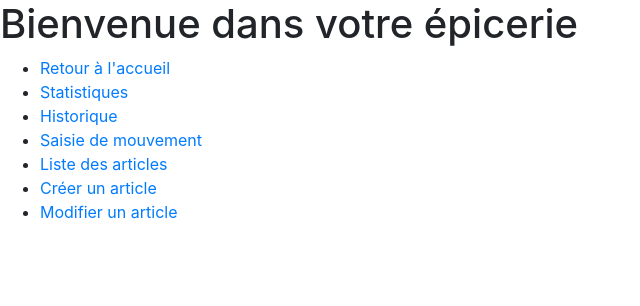
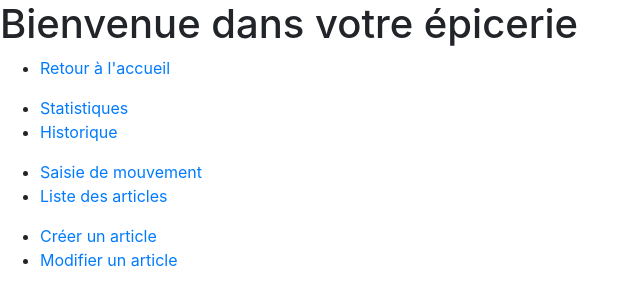
Before and after one commit to tristanchausson/eval4_5_6, a Symfony app: template templates/accueil.html.twig in a window 1280 px wide. Shown: the top 306 px of the page, without its empty margins (0-640 px from the left). Run offline with Twig, Linux system fonts and the light colour scheme; the template is opened without the code that fills it, so the values that code supplies are empty; some libraries are stand-ins or nearby versions.

Commit message:
small modifications

```diff
--- a/assets/css/app.css
+++ b/assets/css/app.css
@@ -1,4 +1,5 @@
-@import "~bootstrap/scss/bootstrap";
+@import "../../~bootstrap/scss/bootstrap";
+
 body {
     background-color: lightgray;
 }
--- a/templates/accueil.html.twig
+++ b/templates/accueil.html.twig
@@ -6,10 +6,16 @@
 <nav>
 	<ul>
 		<li><a href="/epicerie/accueil">Retour à l'accueil</a></li>
+	</ul>
+	<ul>
 		<li><a href="/epicerie/statistiques">Statistiques</a></li>
 		<li><a href="/epicerie/historique">Historique</a></li>
+	</ul>
+	<ul>
 		<li><a href="/epicerie/mouvement">Saisie de mouvement</a></li>
 		<li><a href="/epicerie/liste">Liste des articles</a></li>
+	</ul>
+	<ul>
 		<li><a href="/epicerie/creer">Créer  un article</a></li>
 		<li><a href="/epicerie/modifier">Modifier un article</a></li>
 	</ul>
--- a/templates/historique.html.twig
+++ b/templates/historique.html.twig
@@ -20,7 +20,8 @@
 		<div class="col"></div>
 			<div class="col-9" style="display: flex;">
 				{% for historique in historique %}
-					<div class="historique col-3">
+				<div class="card h-100">
+					<div class="card-body">
 						<h4>Mouvement : {{ historique.idmouvements }}</h4>
 						<p>Type de mouvement : {{ historique.typeMouvement.type }}</p>
 						<p>Article : {{ historique.article.articleNom }}</p>
@@ -28,6 +29,7 @@
 						<p>Réalisé le : {{ historique.dateMouvement.date|date("d/m/Y") }}</p>
 						<p>À : {{ historique.dateMouvement.date|date("h:i:s") }}</p>
 					</div>
+				</div>
 				{% endfor %}
 			</div>
 		<div class="col"></div>
```
Also changed, not shown: templates/liste.html.twig (+9 -3 lines).
